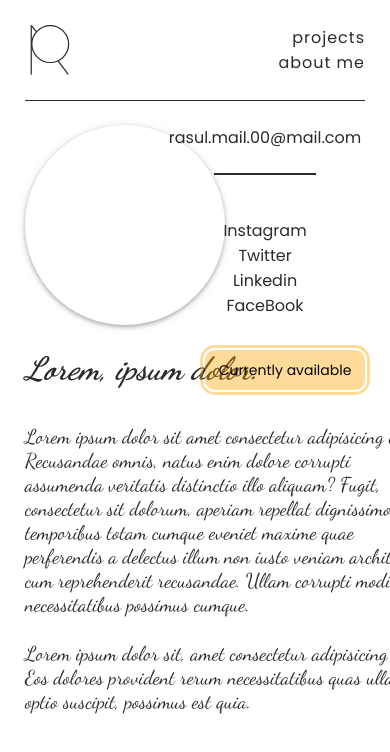
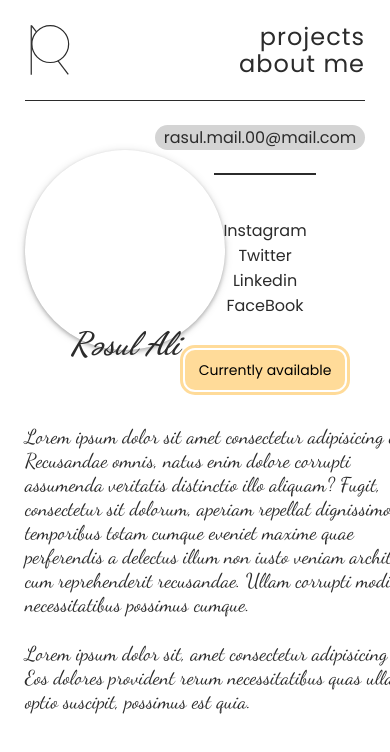
Before and after one commit to Russell-Ali/Rasul-Ali-Online, a React (Create React App) app: page /about in a window 390 px wide. Shown: the top 752 px of the page. Built offline with nearby package versions, Linux system fonts and the light colour scheme; a web font is replaced by a local one.

Commit message:
improvments on responsive layout and bug cleaning

```diff
--- a/package.json
+++ b/package.json
@@ -12,6 +12,7 @@
     "react-dom": "^17.0.2",
     "react-router-dom": "^5.2.0",
     "react-scripts": "4.0.3",
+    "serve": "^12.0.0",
     "three": "^0.130.1",
     "web-vitals": "^1.1.2"
   },
--- a/src/Components/About/About.jsx
+++ b/src/Components/About/About.jsx
@@ -1,11 +1,11 @@
 import styles from "./About.module.css";
-import AboutTexts from "./AboutText";
+import AboutText from "./AboutText";
 import CircleA from "./CircleA";
 const About = () => {
   return (
     <div className={styles.aboutDiv}>
       <CircleA></CircleA>
-      <AboutTexts />
+      <AboutText />
     </div>
   );
 };
--- a/src/Components/About/AboutText.jsx
+++ b/src/Components/About/AboutText.jsx
@@ -1,8 +1,36 @@
 import styles from "./AboutText.module.css";
+import { useState } from "react";
 const AboutText = () => {
+  const contactMe = {
+    mail: "rasul.mail.00@mail.com",
+    message: "Click To Copy",
+    click: "Copied",
+  };
+
+  const [isHover, setIsHover] = useState(0);
+  function clicked() {
+    console.log("clicked");
+    setIsHover(2);
+    navigator.clipboard.writeText(contactMe.mail);
+    setTimeout(() => setIsHover(0), 500);
+  }
+  function hovering() {
+    console.log("hovering...");
+    if (window.innerHeight <= 574) {
+    } else {
+      setTimeout(() => setIsHover(1), 100);
+    }
+  }
+  function left() {
+    console.log("left");
+    if (window.innerHeight <= 574) {
+    } else {
+      setTimeout(() => setIsHover(0), 300);
+    }
+  }
   return (
     <div className={styles.textWrapper}>
-      <h1 className={styles.heading}>Lorem, ipsum dolor.</h1>
+      <h1 className={styles.heading}>Rəsul Ali</h1>
       <div className={styles.availableWrapper}></div>
       <button className={styles.available}>Currently available</button>
       <p className={styles.paragraphBig}>
@@ -19,14 +47,40 @@ const AboutText = () => {
         quia.
       </p>
       <span className={styles.divider}></span>
-      <p className={styles.paragraphMail}>rasul.mail.00@mail.com</p>
+      <p
+        className={styles.paragraphMail}
+        onClick={clicked}
+        onMouseEnter={hovering}
+        onMouseLeave={left}
+      >
+        {(isHover === 1 && contactMe.message) ||
+          (isHover === 0 && contactMe.mail) ||
+          (isHover === 2 && contactMe.click)}
+      </p>
       <span className={styles.divider2}></span>
       <p className={styles.paragraphSocial}>
-        <a href="#">Instagram</a> <a href="#">Twitter</a>{" "}
-        <a href="#">Linkedin</a> <a href="#">FaceBook</a>
+        <a
+          href="https://instagram.com"
+          target="_blank"
+          rel="noopener noreferrer"
+        >
+          Instagram
+        </a>
+        <a href="https://twitter.com" target="_blank" rel="noopener noreferrer">
+          Twitter
+        </a>
+        <a
+          href="https://linkedin.com"
+          target="_blank"
+          rel="noopener noreferrer"
+        >
+          Linkedin
+        </a>
+        <a href="https://fb.com" target="_blank" rel="noopener noreferrer">
+          FaceBook
+        </a>
       </p>
     </div>
   );
 };
-
 export default AboutText;
--- a/src/Components/About/AboutText.module.css
+++ b/src/Components/About/AboutText.module.css
@@ -77,14 +77,18 @@ div {
   outline: 1px solid var(--txt-clr);
 }
 .paragraphMail {
+  user-select: none;
+  background-color: rgba(43, 43, 43, 0.2);
   cursor: pointer;
   text-align: center;
   font-family: "Poppins", sans-serif;
   position: absolute;
-  left: 25px;
-  top: calc(250px + 25px - 12px); /*263px*/
-  width: 200px;
+  left: 20px;
+  top: calc(250px + 25px - 13px); /*263px*/
+  width: 210px;
+  height: 25px;
   color: var(--txt-clr);
+  border-radius: 15px;
 }
 .divider2 {
   position: absolute;
@@ -95,6 +99,8 @@ div {
   outline: 1px solid var(--txt-clr);
 }
 .paragraphSocial {
+  display: flex;
+  flex-direction: column;
   margin: 0;
   padding: 0;
   position: absolute;
@@ -110,7 +116,7 @@ div {
   text-decoration: none;
   color: var(--txt-clr);
 }
-@media screen and (max-width: 540px) {
+@media screen and (max-width: 574px) {
   .heading,
   .paragraphBig,
   .paragraphMid,
@@ -122,6 +128,7 @@ div {
     display: none;
   }
   .paragraphMail {
+    user-select: unset;
     top: 25px;
     left: initial;
     right: 25px;
@@ -138,10 +145,12 @@ div {
     top: calc(200px - 44px - 50px);
   }
   .heading {
+    width: 110px;
+    text-align: center;
     display: initial;
     inset: initial;
-    top: 250px;
-    left: 25px;
+    top: calc(250px - 25px);
+    left: calc(25px + 45px);
     font-size: 32px;
   }
   .paragraphBig {
@@ -161,7 +170,7 @@ div {
     display: initial;
     inset: initial;
     top: 250px;
-    right: 25px;
+    right: 45px;
     width: 160px;
     height: 40px;
     font-size: 14px;
@@ -172,7 +181,7 @@ div {
     display: initial;
     inset: initial;
     top: 245px;
-    right: 20px;
+    right: 40px;
     width: 170px;
     height: 50px;
     border-radius: 15px;
--- a/src/Components/About/CircleA.module.css
+++ b/src/Components/About/CircleA.module.css
@@ -9,3 +9,8 @@
   box-shadow: 0px 2px 5px 0px rgba(0, 0, 0, 0.14),
     0px 1px 10px 0px rgba(0, 0, 0, 0.12), 0px 2px 4px -1px rgba(0, 0, 0, 0.2);
 }
+@media screen and (max-width: 574px) {
+  .circleDiv {
+    top: 50px;
+  }
+}
--- a/src/Components/Contents/Circle/Circle.module.css
+++ b/src/Components/Contents/Circle/Circle.module.css
@@ -7,7 +7,7 @@
   box-shadow: 0px 2px 5px 0px rgba(0, 0, 0, 0.14),
     0px 1px 10px 0px rgba(0, 0, 0, 0.12), 0px 2px 4px -1px rgba(0, 0, 0, 0.2);
 }
-@media screen and (max-width: 540px) {
+@media screen and (max-width: 574px) {
   .circleDiv {
     margin: 25px;
   }
--- a/src/Components/Contents/Circle/CircleTag.module.css
+++ b/src/Components/Contents/Circle/CircleTag.module.css
@@ -13,8 +13,9 @@
   margin: 0;
   box-sizing: border-box;
 }
-@media screen and (max-width: 540px) {
+@media screen and (max-width: 574px) {
   .circleTagH1 {
+    width: fit-content;
     line-height: initial;
     height: initial;
     padding: 0;
--- a/src/Components/Contents/Circle/CircleWrapper.module.css
+++ b/src/Components/Contents/Circle/CircleWrapper.module.css
@@ -8,10 +8,10 @@
   justify-content: center;
   flex-wrap: wrap;
 }
-@media screen and (max-width: 540px) {
+@media screen and (max-width: 574px) {
   .circleWrapperDiv {
+    width: initial;
     flex-direction: column;
-    width: 100%;
     margin: 0;
   }
 }
--- a/src/Components/Footer/Footer.jsx
+++ b/src/Components/Footer/Footer.jsx
@@ -5,14 +5,14 @@ const Footer = () => {
   };
   return (
     <div className={styles.footer}>
-      <h1 className={styles.name}>By Rasul Ali</h1>
+      <h1 className={styles.name}>Rasul Ali</h1>
       <h1 className={styles.date}>__/__/2021</h1>
       <div onClick={scrollToTop} className={styles.arrowDiv}>
         <svg viewBox="0 0 20 20" fill="none">
           <path
             className={styles.arrow}
-            fill-rule="evenodd"
-            clip-rule="evenodd"
+            fillRule="evenodd"
+            clipRule="evenodd"
             d="M10 0C15.5192 0 20 4.48083 20 10C20 15.5192 15.5192 20 10 20C4.48083 20 0 15.5192 0 10C0 4.48083 4.48083 0 10 0ZM10 0.833333C15.0592 0.833333 19.1667 4.94083 19.1667 10C19.1667 15.0592 15.0592 19.1667 10 19.1667C4.94083 19.1667 0.833333 15.0592 0.833333 10C0.833333 4.94083 4.94083 0.833333 10 0.833333ZM14.3725 13.3333L10 7.96667L5.61417 13.3333L5 12.7683L10 6.66667L15 12.7792L14.3725 13.3333Z"
             fill="black"
           />
--- a/src/Components/Footer/Footer.module.css
+++ b/src/Components/Footer/Footer.module.css
@@ -53,7 +53,7 @@
     transform: translateY(-1px);
   }
 }
-@media screen and (max-width: 540px) {
+@media screen and (max-width: 574px) {
   .footer {
     margin-top: 50px;
   }
--- a/src/Components/Navbar/NavTag.module.css
+++ b/src/Components/Navbar/NavTag.module.css
@@ -8,8 +8,8 @@
   font-size: 16px;
   font-weight: 400;
 }
-@media screen and (max-width: 540px) {
+@media screen and (max-width: 574px) {
   .tag {
-    text-align: right;
+    font-size: 24px;
   }
 }
--- a/src/Components/Navbar/NavTagWrapper.module.css
+++ b/src/Components/Navbar/NavTagWrapper.module.css
@@ -4,12 +4,14 @@
   letter-spacing: 1px;
   position: absolute;
   top: 25px;
-  left: 100px;
+  right: 25px;
+  text-align: right;
 }
-@media screen and (max-width: 540px) {
+@media screen and (max-width: 574px) {
   .wrapper {
-    left: initial;
+    top: 25px;
     right: 25px;
     text-align: right;
+    line-height: 24px;
   }
 }
```
Also changed, not shown: 2 other files (tests, documents, lock files or other folders).
